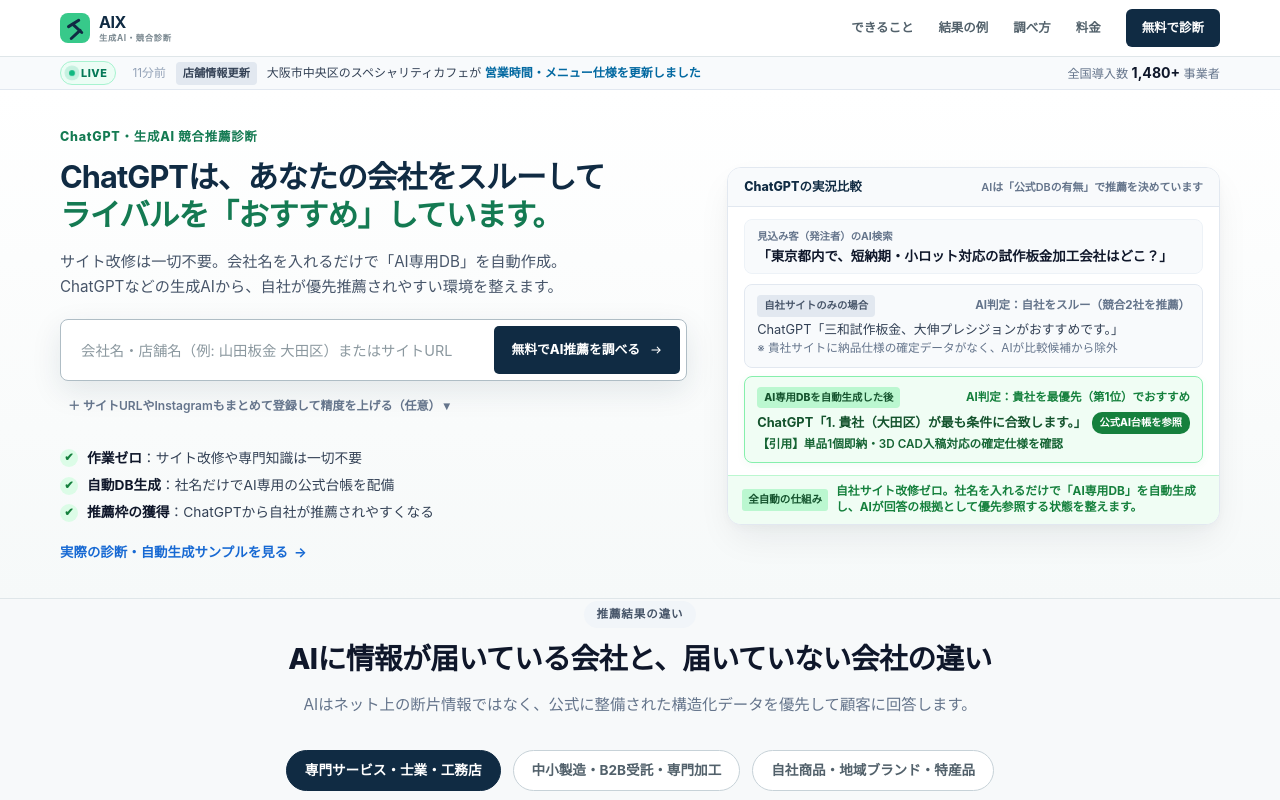
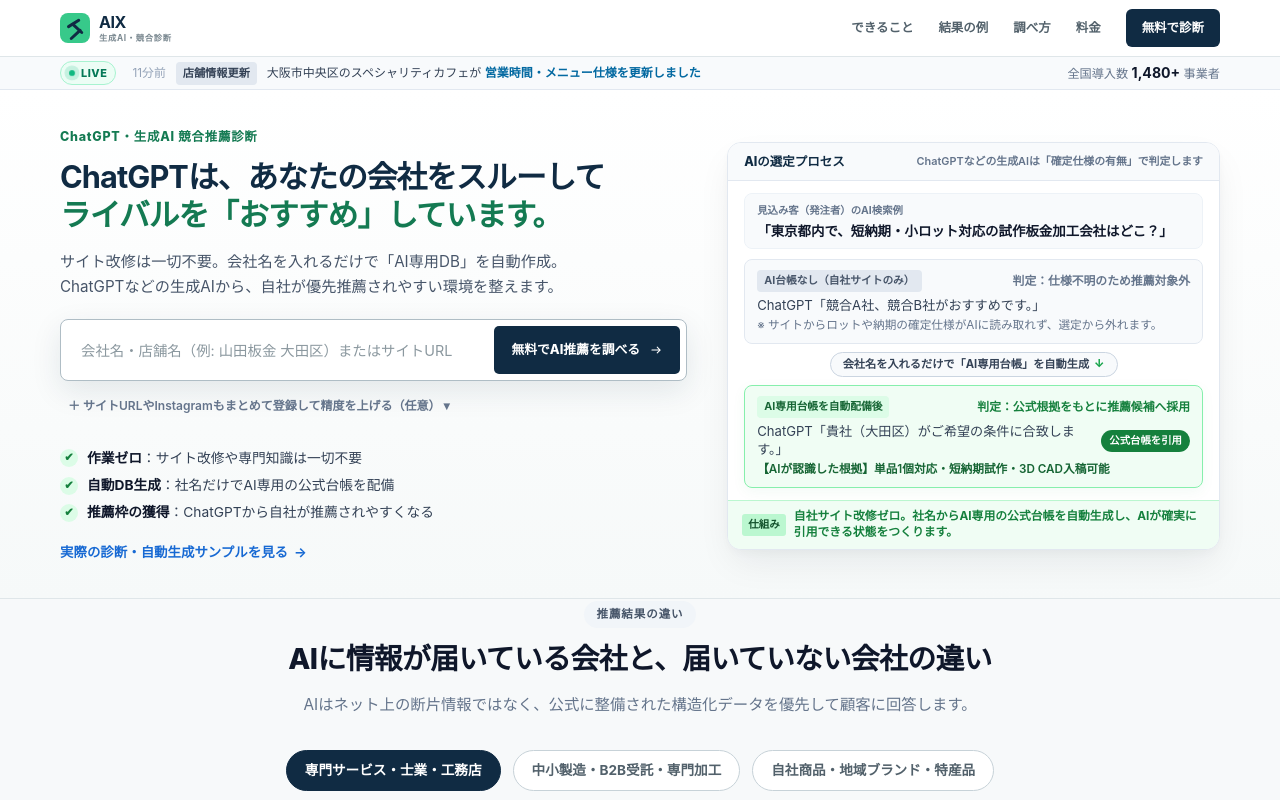
Before and after one commit to salve-de/AIX-next, a Next.js app: page / in a window 1280 px wide. Shown: the top 800 px of the page. Built offline with nearby package versions, Linux system fonts and the light colour scheme; no server answers.

Commit message:
fix(landing): 情報商材的な誇大表現を全廃し、客観的・技術的なAI選定プロセス対比に刷新

```diff
--- a/app/globals.css
+++ b/app/globals.css
@@ -198,94 +198,107 @@
   color: #0f172a;
   line-height: 1.35;
 }
-.direct-compare-grid {
+.flow-compare-container {
   display: flex;
   flex-direction: column;
-  gap: 8px;
-}
-.direct-box {
+  gap: 6px;
+}
+.flow-box {
   border-radius: 8px;
   padding: 10px 12px;
   border: 1px solid #e2e8f0;
 }
-.direct-box.before-box {
+.flow-box.status-excluded {
   background: #f8fafc;
   border-color: #e2e8f0;
 }
-.direct-box.after-box {
+.flow-box.status-included {
   background: #f0fdf4;
-  border-color: #86efac;
-  box-shadow: 0 2px 8px rgba(22, 163, 74, 0.05);
-}
-.box-top {
+  border: 1.5px solid #86efac;
+  box-shadow: 0 4px 14px rgba(22, 163, 74, 0.05);
+}
+.flow-box-top {
   display: flex;
   align-items: center;
   justify-content: space-between;
-  margin-bottom: 4px;
-}
-.badge-status {
-  font-size: 0.65rem;
-  font-weight: 800;
+  margin-bottom: 5px;
+}
+.state-tag {
+  font-size: 0.67rem;
+  font-weight: 700;
   padding: 2px 7px;
   border-radius: 4px;
 }
-.badge-status.before-status {
+.state-tag.tag-excluded {
   background: #e2e8f0;
   color: #475569;
 }
-.badge-status.after-status {
-  background: #bbf7d0;
-  color: #14532d;
-}
-.status-note {
-  font-size: 0.72rem;
+.state-tag.tag-included {
+  background: #dcfce7;
+  color: #166534;
+}
+.state-result {
+  font-size: 0.74rem;
   font-weight: 700;
 }
-.status-note.before-text {
+.state-result.result-excluded {
   color: #64748b;
 }
-.status-note.after-text {
+.state-result.result-included {
   color: #15803d;
 }
-.box-content {
-  display: flex;
-  flex-direction: column;
-  gap: 3px;
-}
-.ai-quote {
+.flow-quote {
   margin: 0;
-  font-size: 0.8rem;
+  font-size: 0.82rem;
   color: #334155;
   line-height: 1.35;
 }
-.ai-quote.bold {
-  font-weight: 700;
-  color: #14532d;
-}
-.quote-header {
+.flow-quote-row {
   display: flex;
   align-items: center;
   justify-content: space-between;
   gap: 8px;
 }
-.source-badge {
-  font-size: 0.64rem;
+.flow-source {
+  font-size: 0.65rem;
   font-weight: 800;
   background: #15803d;
   color: #ffffff;
   padding: 2px 8px;
-  border-radius: 10px;
+  border-radius: 12px;
   white-space: nowrap;
 }
-.reason-text {
-  margin: 0;
+.flow-subtext {
+  margin: 3px 0 0;
   font-size: 0.73rem;
   color: #64748b;
   line-height: 1.3;
 }
-.reason-text.success {
+.flow-subtext.included-sub {
   color: #166534;
   font-weight: 600;
+}
+.flow-arrow-bridge {
+  display: flex;
+  align-items: center;
+  justify-content: center;
+  padding: 2px 0;
+}
+.bridge-pill {
+  display: inline-flex;
+  align-items: center;
+  gap: 5px;
+  font-size: 0.7rem;
+  font-weight: 700;
+  background: #f8fafc;
+  border: 1px solid #cbd5e1;
+  color: #334155;
+  padding: 2px 12px;
+  border-radius: 20px;
+}
+.bridge-arrow {
+  color: #16a34a;
+  font-weight: 800;
 }
 .direct-card-foot {
   display: flex;
--- a/components/product-visuals.tsx
+++ b/components/product-visuals.tsx
@@ -5,58 +5,62 @@
 
 export function HeroChatDiagnosticCard() {
   return (
-    <div className="hero-chat-direct-card" aria-label="ChatGPTでの推薦比較とAI専用DBの仕組み">
-      {/* カードヘッダー：AIが推薦を決める基準 */}
+    <div className="hero-chat-direct-card" aria-label="AIによる推薦判定の比較">
+      {/* カードヘッダー */}
       <div className="direct-card-head">
-        <span className="direct-card-title">ChatGPTの実況比較</span>
-        <span className="direct-card-sub">AIは「公式DBの有無」で推薦を決めています</span>
+        <span className="direct-card-title">AIの選定プロセス</span>
+        <span className="direct-card-sub">ChatGPTなどの生成AIは「確定仕様の有無」で判定します</span>
       </div>
 
       <div className="direct-card-body">
         {/* 見込み客の質問 */}
         <div className="direct-query-box">
-          <span className="query-label">見込み客（発注者）のAI検索</span>
+          <span className="query-label">見込み客（発注者）のAI検索例</span>
           <p className="query-text">「東京都内で、短納期・小ロット対応の試作板金加工会社はどこ？」</p>
         </div>
 
-        {/* 2段比較：対策前（スルー） vs AI専用DB生成後（第1位推薦） */}
-        <div className="direct-compare-grid">
+        {/* 客観的な選定判定フロー */}
+        <div className="flow-compare-container">
 
-          {/* 上段：対策前（自社サイトのみ） */}
-          <div className="direct-box before-box">
-            <div className="box-top">
-              <span className="badge-status before-status">自社サイトのみの場合</span>
-              <span className="status-note before-text">AI判定：自社をスルー（競合2社を推薦）</span>
+          {/* 【台帳なし】仕様がAIに伝わらない状態 */}
+          <div className="flow-box status-excluded">
+            <div className="flow-box-top">
+              <span className="state-tag tag-excluded">AI台帳なし（自社サイトのみ）</span>
+              <span className="state-result result-excluded">判定：仕様不明のため推薦対象外</span>
             </div>
-            <div className="box-content">
-              <p className="ai-quote">ChatGPT「三和試作板金、大伸プレシジョンがおすすめです。」</p>
-              <p className="reason-text">※ 貴社サイトに納品仕様の確定データがなく、AIが比較候補から除外</p>
+            <p className="flow-quote">ChatGPT「競合A社、競合B社がおすすめです。」</p>
+            <p className="flow-subtext">※ サイトからロットや納期の確定仕様がAIに読み取れず、選定から外れます。</p>
+          </div>
+
+          {/* 変化の架け橋（矢印） */}
+          <div className="flow-arrow-bridge">
+            <div className="bridge-pill">
+              <span>会社名を入れるだけで「AI専用台帳」を自動生成</span>
+              <span className="bridge-arrow">↓</span>
             </div>
           </div>
 
-          {/* 下段：AI専用DBを自動生成した後 */}
-          <div className="direct-box after-box">
-            <div className="box-top">
-              <span className="badge-status after-status">AI専用DBを自動生成した後</span>
-              <span className="status-note after-text">AI判定：貴社を最優先（第1位）でおすすめ</span>
+          {/* 【台帳あり】公式仕様が認識された状態 */}
+          <div className="flow-box status-included">
+            <div className="flow-box-top">
+              <span className="state-tag tag-included">AI専用台帳を自動配備後</span>
+              <span className="state-result result-included">判定：公式根拠をもとに推薦候補へ採用</span>
             </div>
-            <div className="box-content">
-              <div className="quote-header">
-                <p className="ai-quote bold">ChatGPT「1. 貴社（大田区）が最も条件に合致します。」</p>
-                <span className="source-badge">公式AI台帳を参照</span>
-              </div>
-              <p className="reason-text success">【引用】単品1個即納・3D CAD入稿対応の確定仕様を確認</p>
+            <div className="flow-quote-row">
+              <p className="flow-quote">ChatGPT「貴社（大田区）がご希望の条件に合致します。」</p>
+              <span className="flow-source">公式台帳を引用</span>
             </div>
+            <p className="flow-subtext included-sub">【AIが認識した根拠】単品1個対応・短納期試作・3D CAD入稿可能</p>
           </div>
 
         </div>
       </div>
 
-      {/* 下部：全自動の仕組みバー */}
+      {/* 下部：客観的な技術解説 */}
       <div className="direct-card-foot">
-        <span className="foot-tag">全自動の仕組み</span>
+        <span className="foot-tag">仕組み</span>
         <p className="foot-desc">
-          自社サイト改修ゼロ。社名を入れるだけで「AI専用DB」を自動生成し、AIが回答の根拠として優先参照する状態を整えます。
+          自社サイト改修ゼロ。社名からAI専用の公式台帳を自動生成し、AIが確実に引用できる状態をつくります。
         </p>
       </div>
     </div>
```
